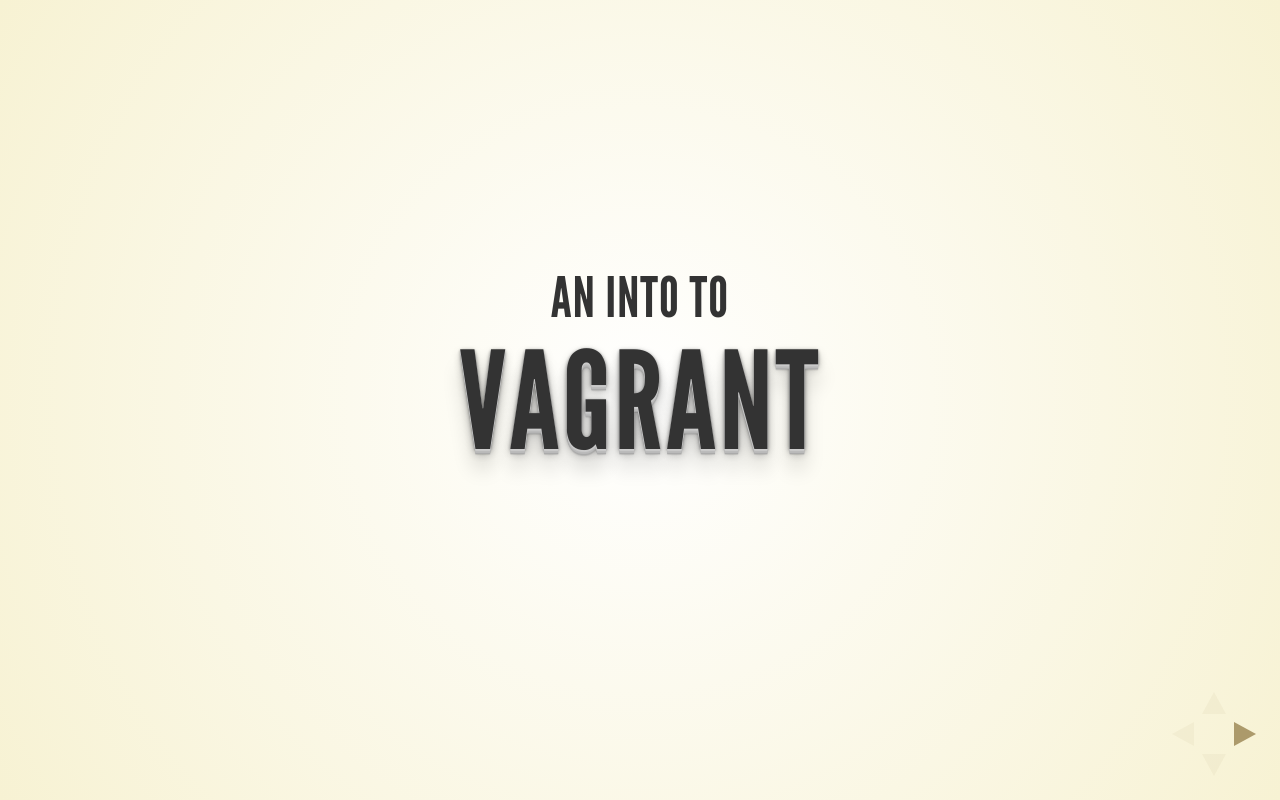
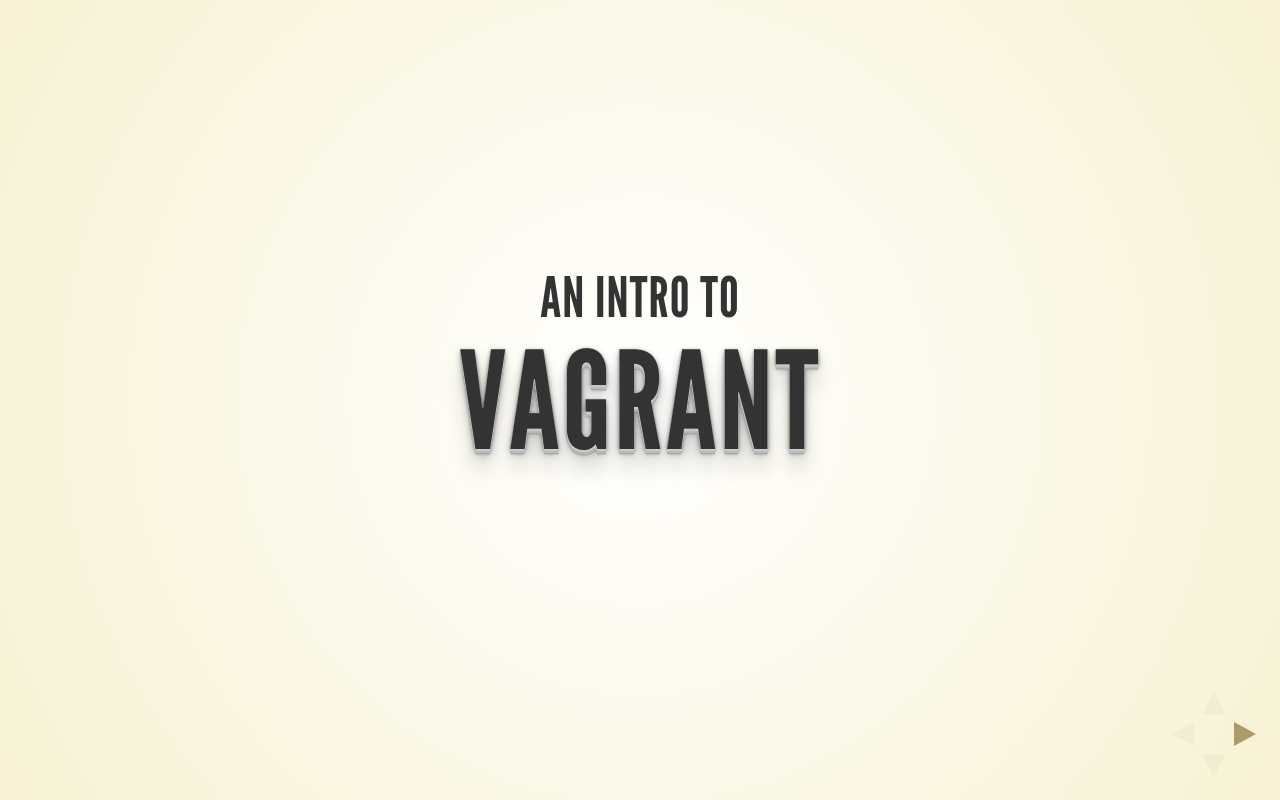
Before and after one commit to brrygrdn/an-intro-to-vagrant, a website: page index.html in a window 1280 px wide. Drawn offline with Linux system fonts and the light colour scheme.

Commit message:
Fix typo

```diff
--- a/index.html
+++ b/index.html
@@ -38,7 +38,7 @@
             <div class="slides">
 
                 <section>
-                    <h3>An into to</h3>
+                    <h3>An intro to</h3>
                     <h1>Vagrant</h1>
                 </section>
 
```
